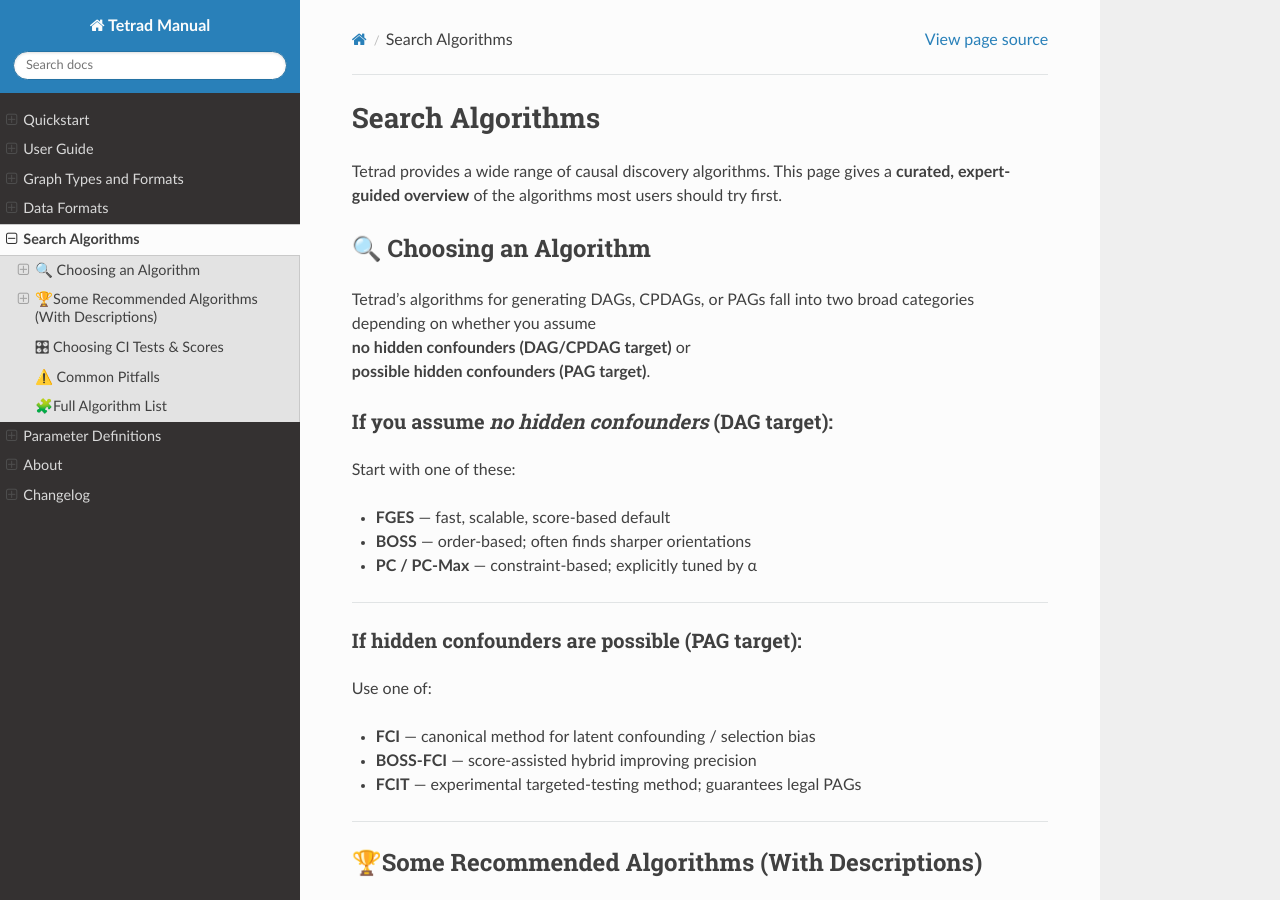
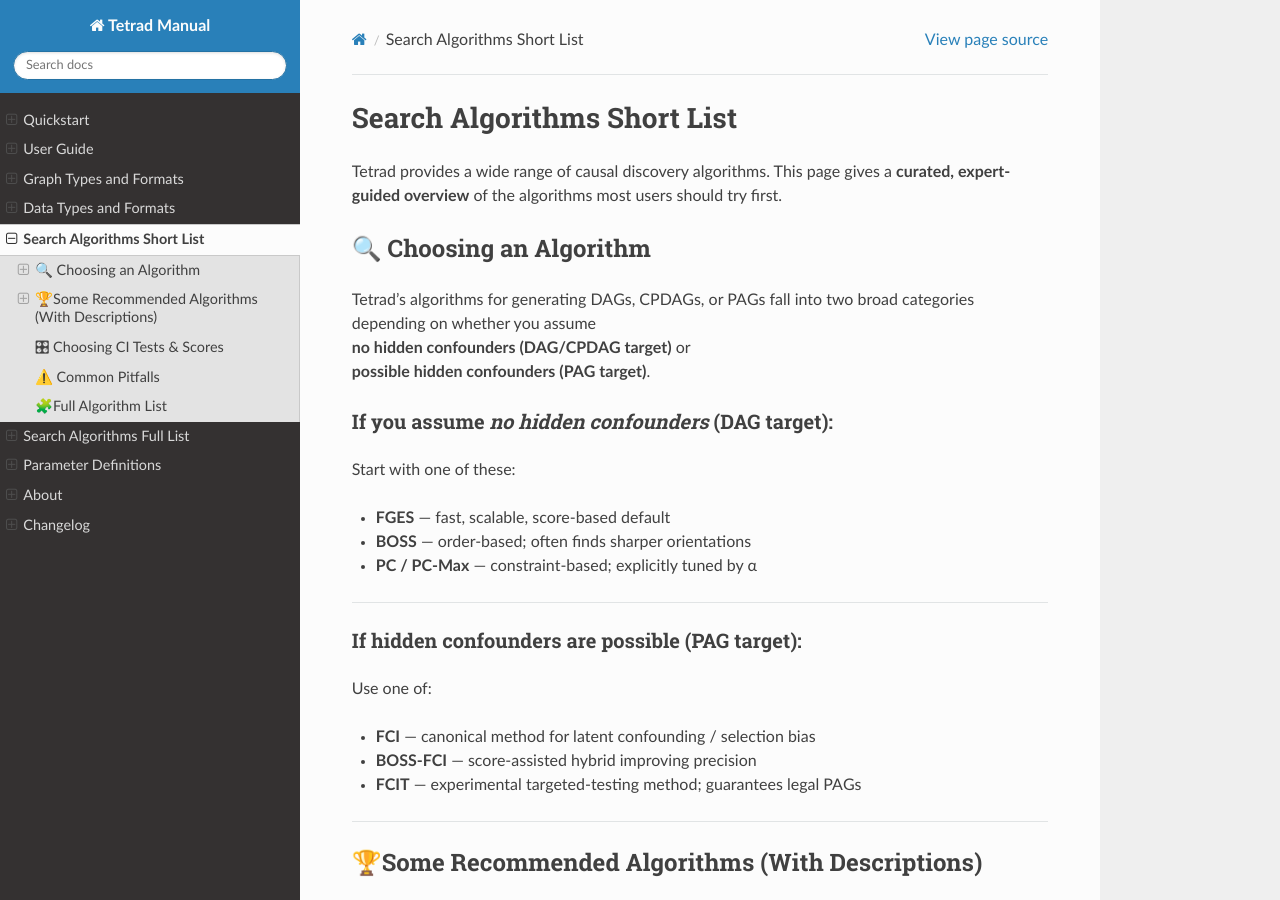
Before and after one commit to cmu-phil/tetrad-manual-rtd, a Sphinx documentation site: the page built from docs/search-algorithms-short-list.md, in a window 1280 px wide and 900 px high. Built offline with Sphinx 7.4.7 and the Read the Docs theme 3.1.0, drawn with Linux system fonts in a browser that asks for light colours.

Commit message:
Refactor search algorithms documentation:
- Split `search-algorithms.md` into `search-algorithms-short-list.md` and `search-algorithms-full-list.md` for clarity and organization.
- Renamed and updated links in `index.md` to reflect the new structure.
- Retitled `data.formats.md` to `data.types-and-formats.md` for improved accuracy and consistency.

```diff
--- a/docs/data.formats.md
+++ b/docs/data.formats.md
@@ -1,4 +1,4 @@
-# Data Formats
+# Data Types and Formats
 
 Tetrad accepts several file formats for loading **datasets**, **covariance matrices**,
 and **correlation matrices**. This page documents all currently supported formats.
--- a/docs/search.algorithms.full.md
+++ b/docs/search-algorithms-full-list.md
@@ -1,4 +1,4 @@
-# Full Algorithm List (Tetrad 7.6.9)
+# Search Algorithms Full List
 
 This page lists all algorithms whose wrappers implement
 `edu.cmu.tetrad.algcomparison.algorithm.Algorithm` in Tetrad 7.6.9.
--- a/docs/search-algorithms.md
+++ b/docs/search-algorithms-short-list.md
@@ -1,4 +1,4 @@
-# Search Algorithms
+# Search Algorithms Short List
 
 Tetrad provides a wide range of causal discovery algorithms. This page gives a **curated, expert-guided overview** of the algorithms most users should try first.
 
@@ -251,4 +251,4 @@
 
 For the full catalog—including specialized, legacy, and experimental methods—see:
 
-👉 **[Full Algorithm List](search.algorithms.full)**
+👉 **[Full Algorithm List](search-algorithms-full-list)**
```
Also changed, not shown: docs/index.md (+3 -2 lines).
